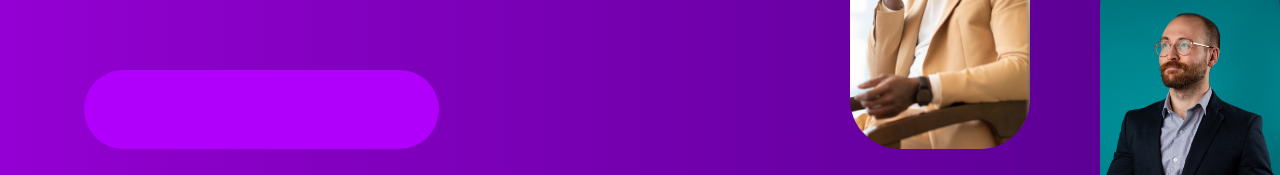
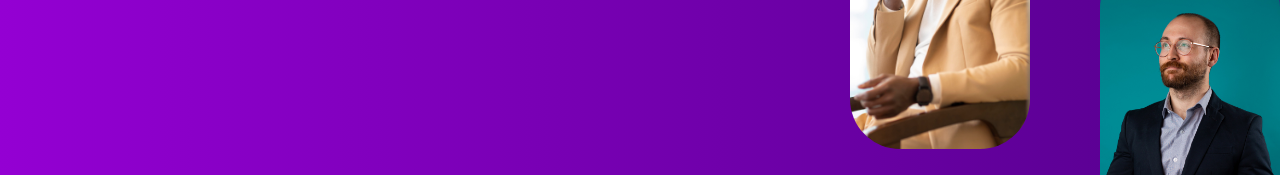
Before and after one commit to chingu-voyages/v43-tier2-team-26, a React (Create React App) app in the folder whenwhere/: page / in a window 1280 px wide. Shown: the part 625-800 px from the top of the page. Built offline with nearby package versions, Linux system fonts and the light colour scheme.

Commit message:
delete css absolute position

```diff
--- a/whenwhere/src/pages/landingpage.css
+++ b/whenwhere/src/pages/landingpage.css
@@ -46,15 +46,6 @@
   color: #FFFFFF;
   }
 
-  .absolute-positioned {
-    position: absolute;
-    width: 355px;
-    height: 79px;
-    left: 84px;
-    top: 695px;
-    background: #B000FC;
-    border-radius: 50px;
-  }
 
   button {
     position: absolute;
```
